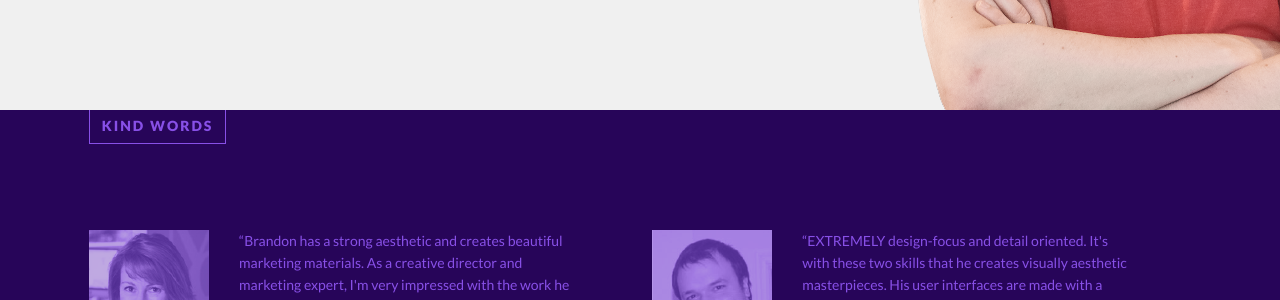
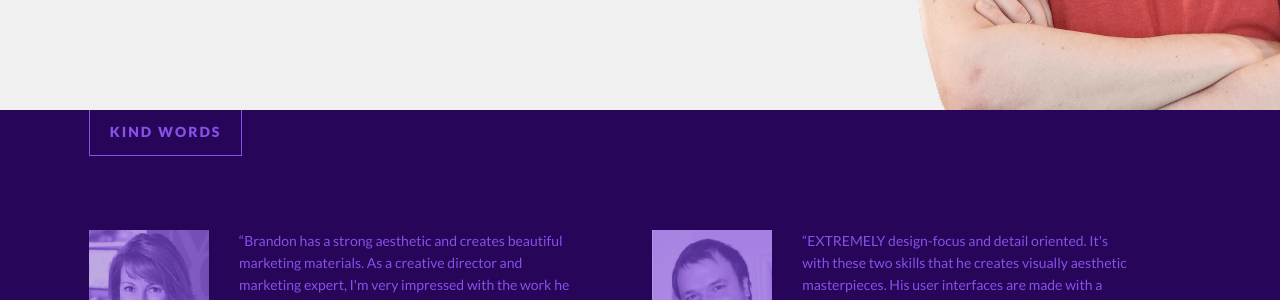
Before and after one commit to bzle/brandonz-me, a Jekyll site: the page built from index.html, in a window 1280 px wide. Shown: the part 539-839 px from the top of the page. Built offline with Jekyll 4.4.1, drawn with Linux system fonts in a browser that asks for light colours; nearby versions of some CDN libraries.

Commit message:
Updated '/css/style.scss' via CloudCannon

```diff
--- a/css/style.scss
+++ b/css/style.scss
@@ -854,7 +854,7 @@ header {
     border: 1px solid $light-purple;
     border-top: 0 solid transparent;
     margin: 0;
-    padding: 8px 12px;
+    padding: 14px 20px;
     position: absolute;
     top: 0;
 }
```
